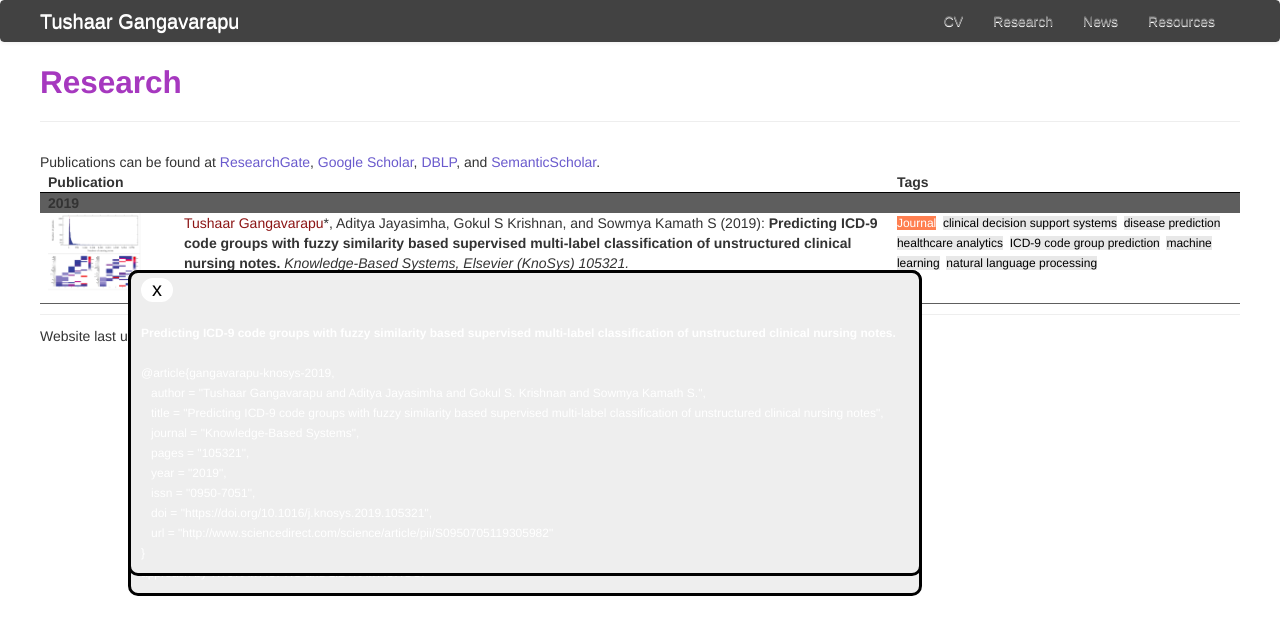
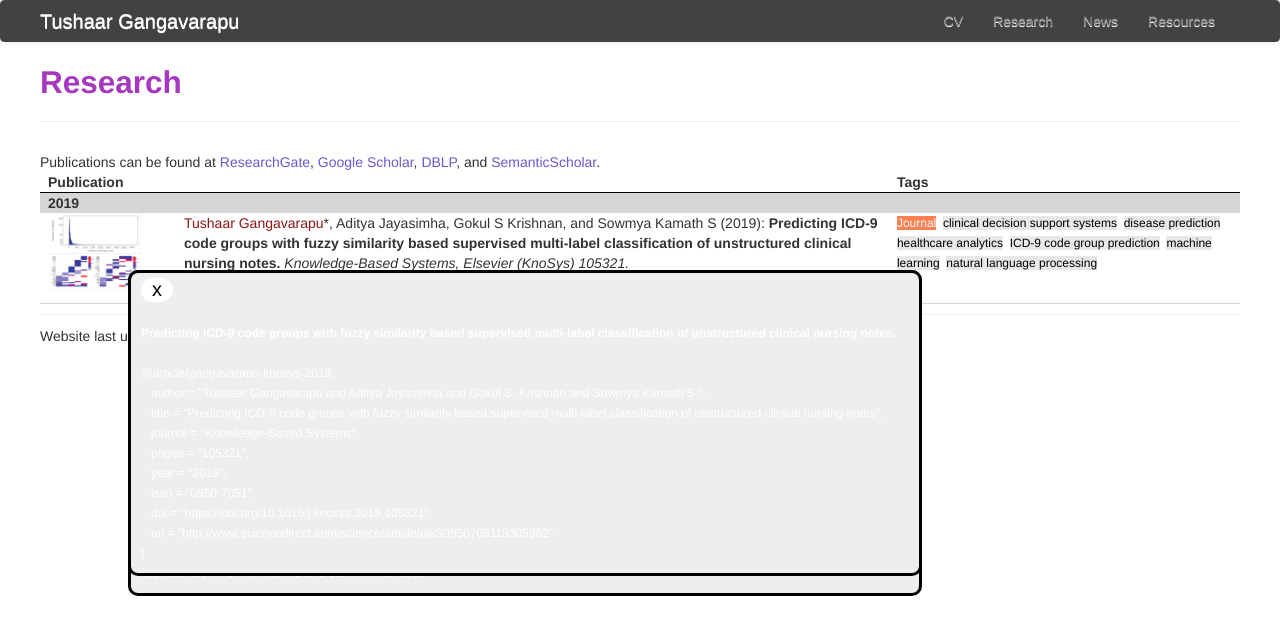
Before and after one commit to TushaarGVS/tushaargvs.github.io, a Jekyll site: the page built from pages/research.html, in a window 1280 px wide. Shown: the top 635 px of the page. Built offline with Jekyll 4.4.1, drawn with Linux system fonts in a browser that asks for light colours; nearby versions of some CDN libraries.

Commit message:
Customizing the website

```diff
--- a/pages/research.html
+++ b/pages/research.html
@@ -69,13 +69,13 @@ description: Tushaar Gangavarapu's research
     <th align = "left">Tags</th>
   </tr>
 
-  <tr bgcolor="#5E5E5E">
+  <tr bgcolor="#D6D6D6">
     <td><b>2019</b></td>
     <td></td>
     <td></td>
   </tr>
 
-  <tr style="border-bottom: 1px solid #5E5E5E;">
+  <tr style="border-bottom: 1px solid #D6D6D6;">
     <td>
       <img src="../assets/pub_images/knosys-2019.png" style="max-width: 120px; height: auto;vertical-align: left;">
     </td>
```
